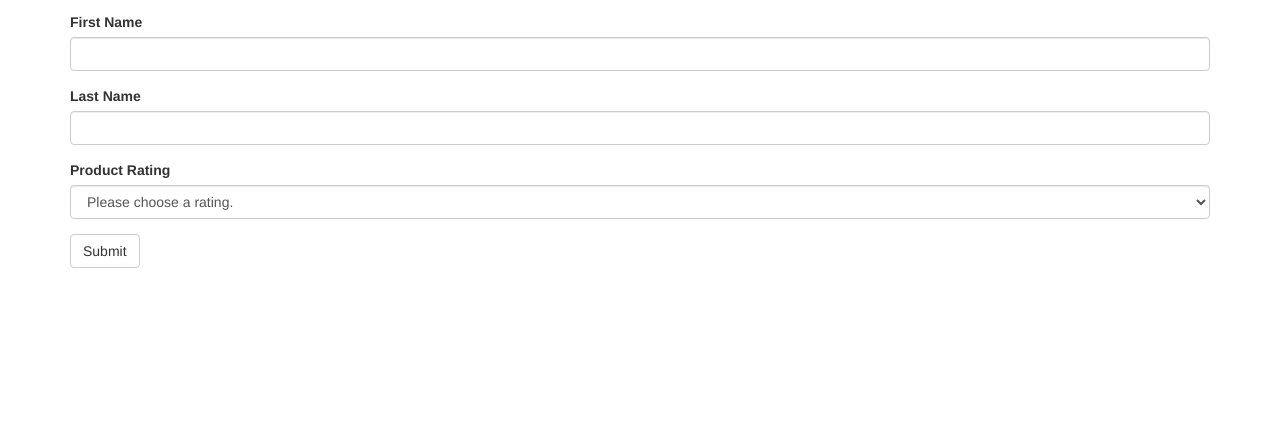
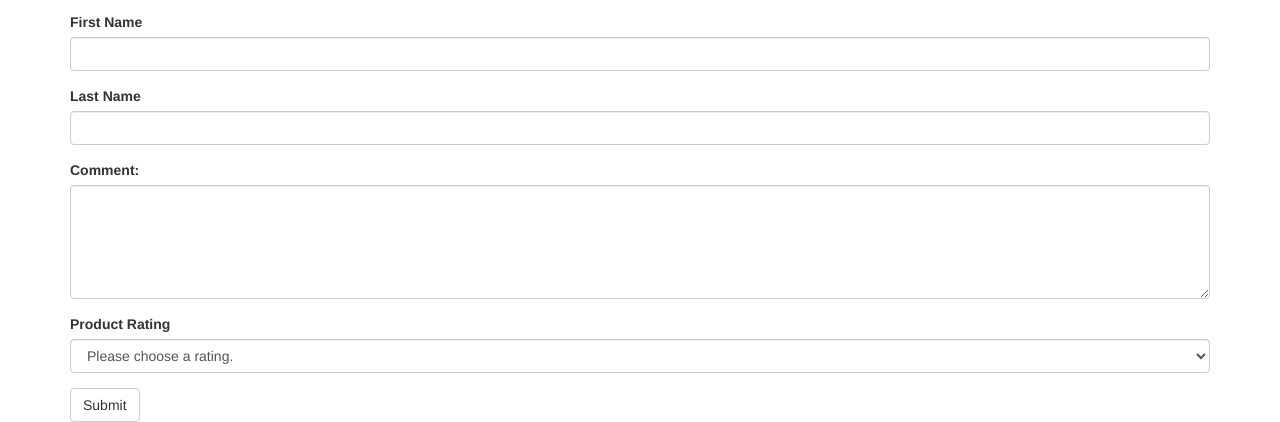
Before and after one commit to iamtimpeters/SP16-tpeters-finalproject, a plain HTML site: page product-details.html in a window 1280 px wide. Shown: the part 666-1088 px from the top of the page. Before the commit the page ends 934 px from the top, so only its background shows below. Drawn offline with nearby package versions, Linux system fonts and the light colour scheme; no server answers.

Commit message:
Update product-details.html

```diff
--- a/product-details.html
+++ b/product-details.html
@@ -137,6 +137,10 @@
                         <input type="text" class="form-control" id="lastName" name="lastName">
                     </div>
                     <div class="form-group">
+                        <label for="comment">Comment:</label>
+                        <textarea class="form-control" rows="5" id="comment" name="comment"></textarea>
+                    </div>
+                    <div class="form-group">
                         <label for="rating">Product Rating</label>
                             <select name="rating" id="rating" class="form-control">
                                 <option value="">Please choose a rating.</option>
@@ -147,7 +151,7 @@
                                 <option value="5">5 Stars</option>
                             </select>
                     </div>
-                    <input type="hidden" name="_next" value="form-submission.html" />
+                    <input type="hidden" name="_next" value="SP16-tpeters-finalproject/form-submission.html" />
                     <button type="submit" class="btn btn-default">Submit</button>
                 </form>
 
```
